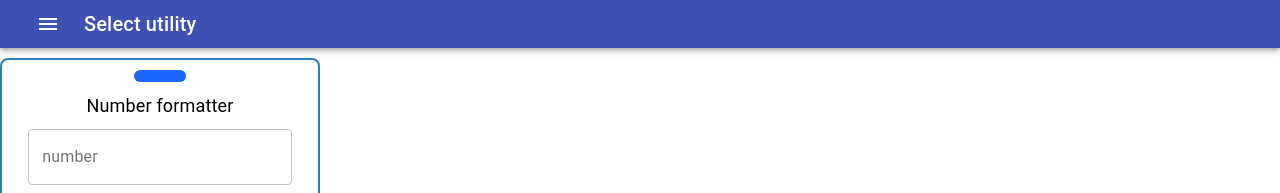
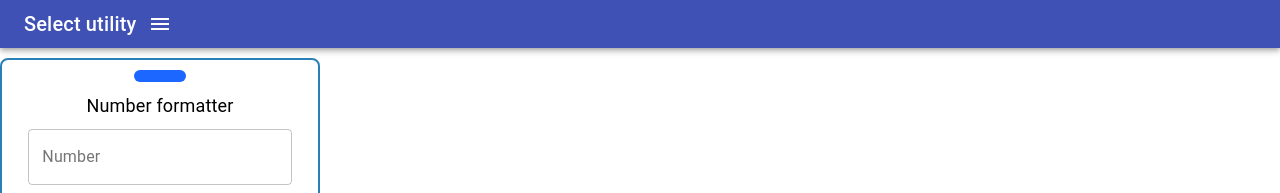
Before and after one commit to nlister-makor/enigma_x_utils_sandbox, a React (Create React App) app: page /number_formatter in a window 1280 px wide. Shown: the top 193 px of the page. Built offline with nearby package versions, Linux system fonts and the light colour scheme.

Commit message:
small changes

```diff
--- a/src/App.js
+++ b/src/App.js
@@ -43,6 +43,9 @@ function App() {
         <Grid item xs={12}>
           <AppBar  position="static">
             <Toolbar variant="dense">
+              <Typography variant="h6" color="inherit">
+                Select utility
+              </Typography>
               <IconButton>
                 <MenuIcon
                   className={classes.menuButton}
@@ -62,9 +65,6 @@ function App() {
                   </MenuList>
                 </div>
               </Popper>
-              <Typography variant="h6" color="inherit">
-                Select utility
-              </Typography>
             </Toolbar>
           </AppBar>
         </Grid>
--- a/src/Components/NumberFormatter.js
+++ b/src/Components/NumberFormatter.js
@@ -86,7 +86,7 @@ function NumberFormatter() {
         <Grid item xs={10}>
           <Grid container justifyContent="center" alignItems="center" >
             <Grid item xs={12} style={{ paddingTop: 10 }}>
-              <TextField style={{ width: '100%' }} label="number" variant="outlined" onChange={handleChange} id="number" name="number" />
+              <TextField style={{ width: '100%' }} label="Number" variant="outlined" onChange={handleChange} id="number" name="number" />
             </Grid>
 
             <Grid item xs={12} style={{ paddingTop: 10 }}>
```
